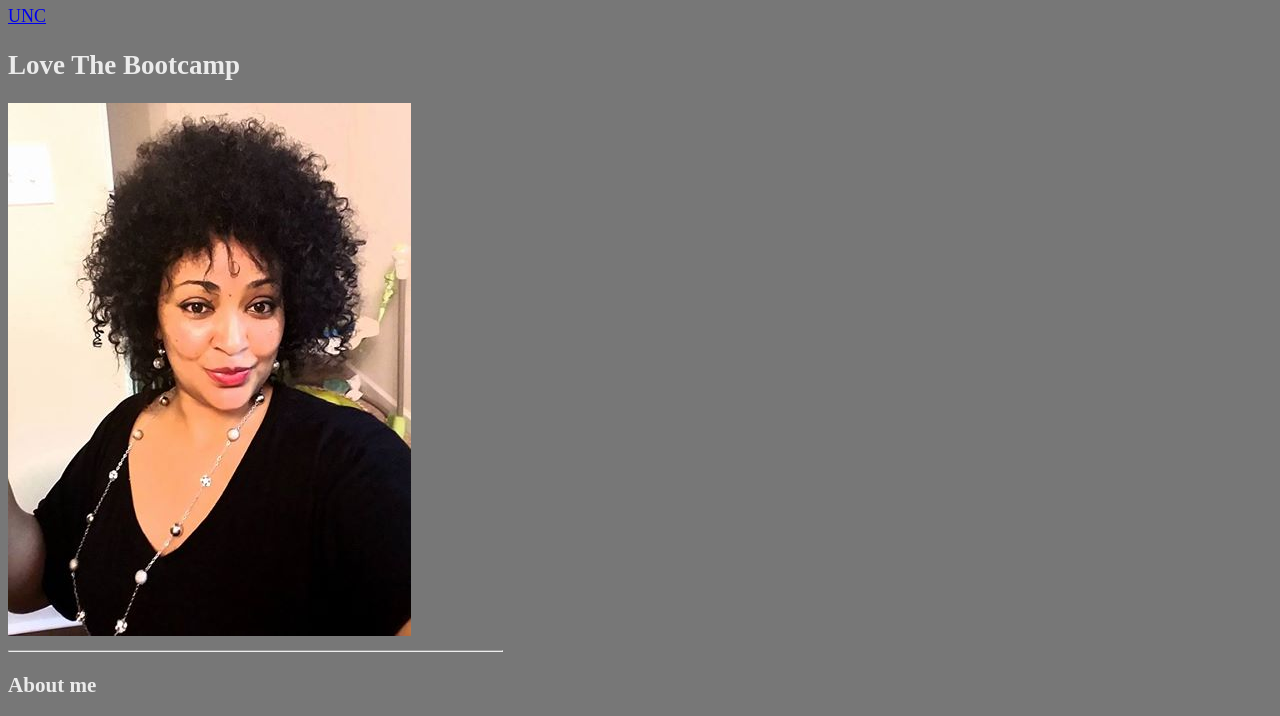
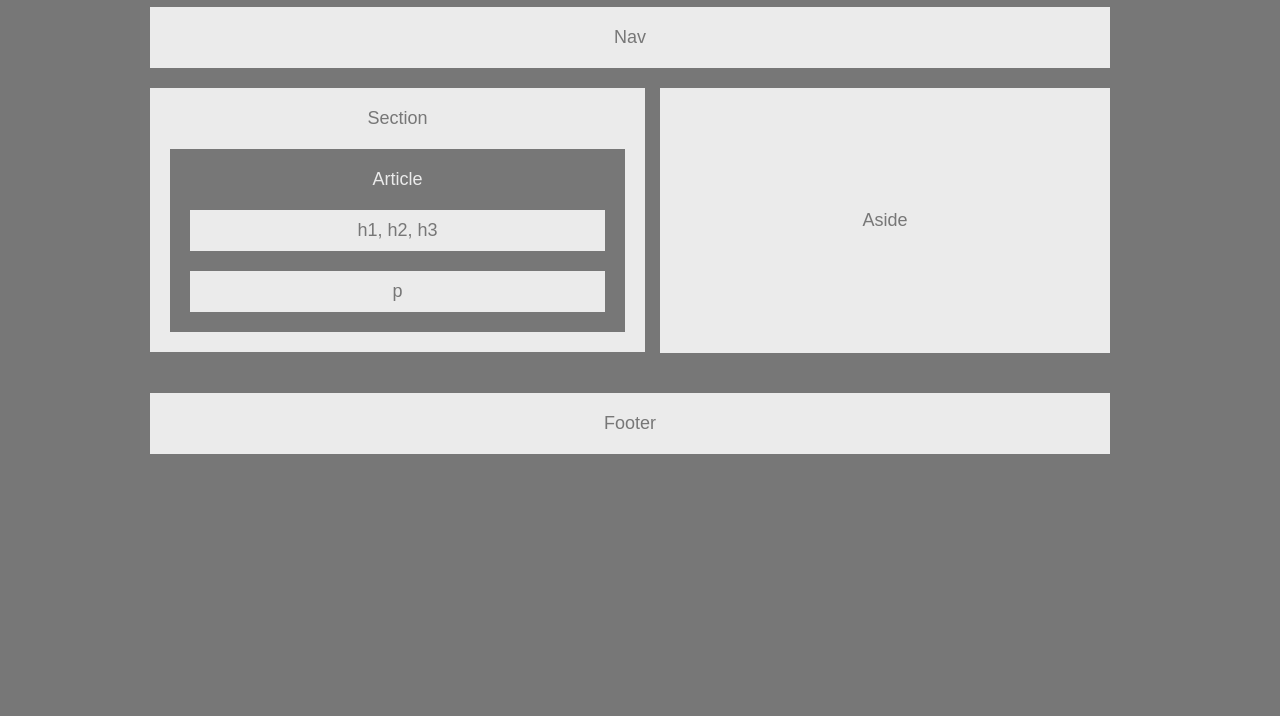
Before and after one commit to tbizuneh/HW-Wireframe, a plain HTML site: page index.html in a window 1280 px wide. Shown: the part 84-800 px from the top of the page. Drawn offline with Linux system fonts and the light colour scheme.

Commit message:
first commit

```diff
--- a/index.html
+++ b/index.html
@@ -1,32 +1,28 @@
 <!DOCTYPE html>
-<html>
+<html lang="en-us">
+
 <head>
-        <link rel="stylesheet" type="text/css" href="style.css">
+  <meta charset="UTF-8">
   <title>First Assignment</title>
+  <link rel="stylesheet" type="text/css" href="style.css">
+
 </head>
 <body>
-    <header><h1>My New Journey</h1></header>
+  <header> Header</header>
 
-  <nav>
-        <a href="https://www.google.com/aclk?sa=l&ai=DChcSEwj82pr_rJXdAhWMn7MKHdFqAK4YABAAGgJxbg&sig=AOD64_27gMtuWcdl-SjYPmUZ8kDpZ4bkZg&q=&ved=2ahUKEwiPxZP_rJXdAhUwT98KHY1oCuQQ0Qx6BAgAEAI&adurl=">UNC</a>
-  </nav>
+<nav id="NAV">Nav</nav>
 
- <Section>
-     <article class="article">
-         <h2>Love The Bootcamp</h2>
-      <img src="images/thisisme.jpg"/>
-      <hr>
-      <h3>About me</h3>
+<section id="Section"> Section
+    <div id="division1">
+        <article>Article
+          <div id="division2">h1, h2, h3 </div>
+          <div id="division3">p</div>
+        </article>
+    </div>
+    </section>
+    <aside id="Aside">Aside</aside>
 
-      <p>My name is Tesfa Bizuneh. I am a student at UNC Bootcamp. I am very excited and ready to change my life. I am currently working for a Biopharmaceutical company and I am planning to change my career because my goal is to become a valued professional programmer.</p>
-      <p> I am a responsible and a hard-working student. I enjoy my time at the bootcamp: it is very enjoyable to practice coding and learn new things every time; the students, the TAs and the Instructor are very friendly and ready to help. I like to receive and deal with challenging tasks. I am a very eager student which I believe is my strength. I am looking forward to complet the course successfully.</p>
-    </article>
-</section>
-
-    <aside>"Change is the end result of all true learning." </aside>
-
-    <Footer>30Aug2018</Footer>
-
+  <footer>Footer </footer>
 
 </body>
 
--- a/style.css
+++ b/style.css
@@ -1,31 +1,71 @@
+* {
+    box-sizing: border-box;
+    text-align: center;}
+body{
+    font-size: 18px;
+    font-family: Arial, Helvetica, sans-serif;
+    color: #777;
+    background-color: #777;
+    width: 960px;
+    margin-left: 150px;
+    margin-top: 20px;
+    margin-bottom: 20px;
+  }
+  header {
+    background: #ebebeb;
+    padding: 20px;
+  }
 
+  #Section {
+    float: left;
+    width: 495px;
+    color: #777;
+    background:#ebebeb;
+    padding: 20px;
+    margin-bottom: 20px;
+    margin-top: 20px;
+  }
 
+  #NAV {
+    width: 960px;
+    padding: 20px;
+    color: #777;
+    background: #ebebeb;
+    margin-top: 10px;
+ }
 
+  #division1 {
+    padding: 20px;
+    margin-top: 20px;
+    background: #777;
+    color: #ebebeb
+  }
+  #division2 {
+    padding: 10px;
+    margin-top: 20px;
+    background: #ebebeb;
+    color: #777;
+  }
+  #division3 {
+    padding: 10px;
+    margin-top: 20px;
+    background: #ebebeb;
+    color: #777}
 
+  #Aside {
+    float: right;
+    width: 450px;
+    color: #777;
+    background:#ebebeb;
+    margin-bottom:40px;
+    margin-top: 20px;
+    padding: 122px;
+  }
 
-  body {
-
-    font-size: 18px;
-    background-color: #777
-
+  Footer {
+    padding: 20px;
+    clear: both;
+    background:#ebebeb;
+    bottom: 40px;
 
   }
-
-
-  article{
-      color: #ebebeb;
-  }
-
-h1{
-    color:black;
-    text-align: center;
-}
-section{
-    width: 495px;
-}
- aside{
-     text-align: left;
- }
- footer{
-     text-align: center;
- }
```
